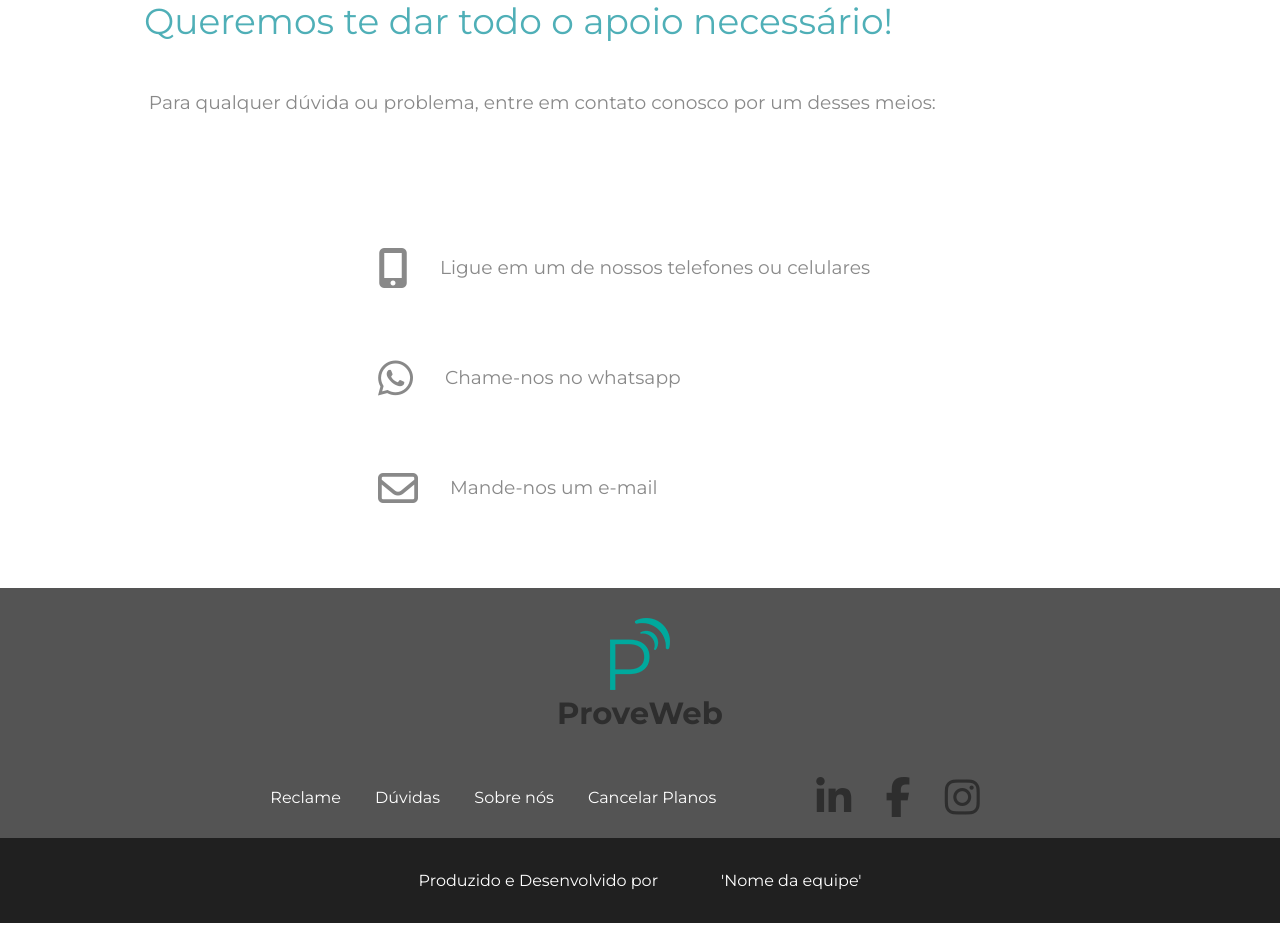
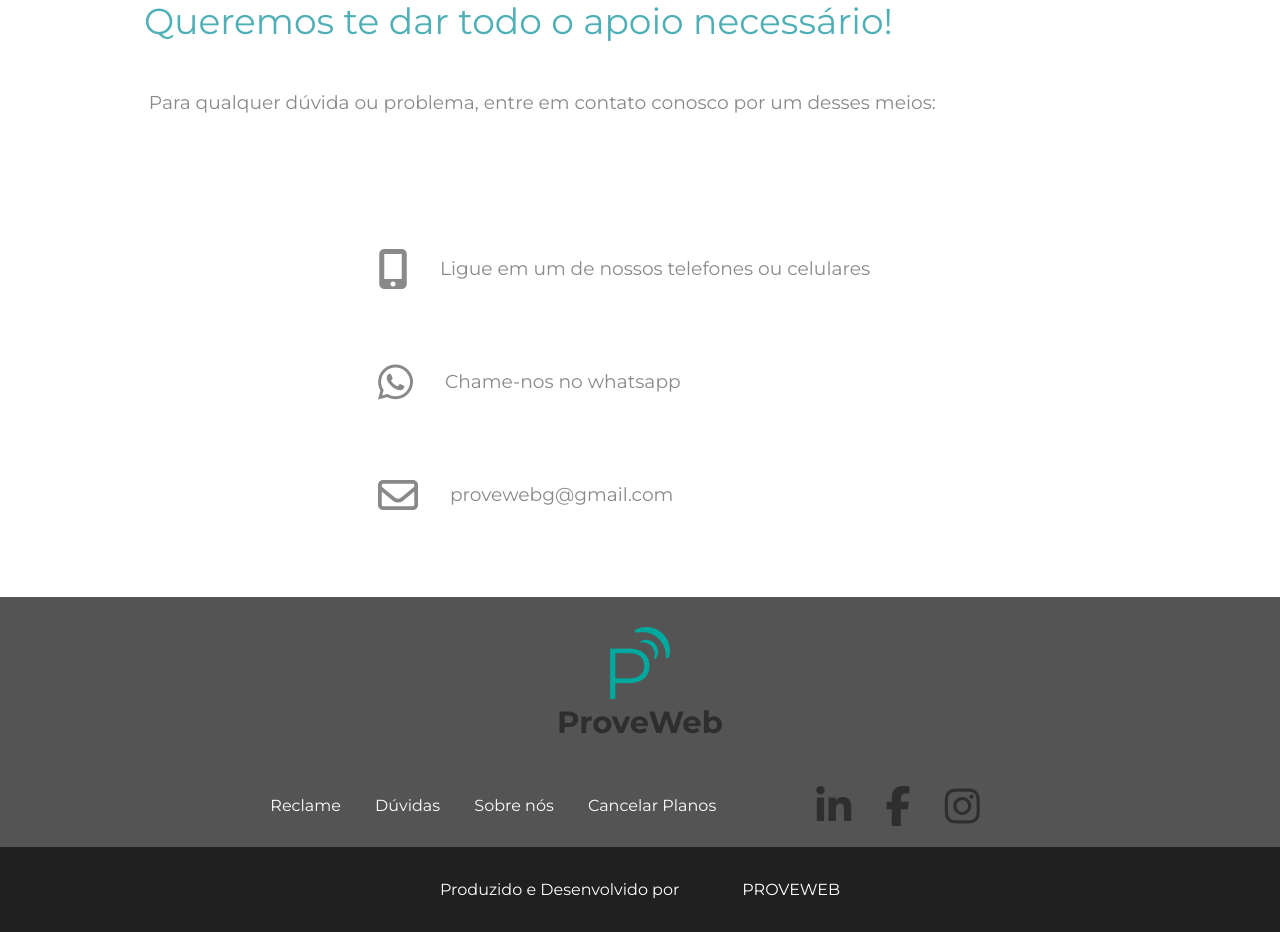
Before and after one commit to igoryan260/Projeto-Tcc-Completo, a PHP site: page /others-pages/contat.html in a window 1280 px wide. Shown: the part 503-1435 px from the top of the page. Run offline with PHP 8.4, Linux system fonts and the light colour scheme; some libraries are stand-ins or nearby versions.

Commit message:
Alteração no rodapé e página de contato

```diff
--- a/estilos_css/_contato.css
+++ b/estilos_css/_contato.css
@@ -54,6 +54,12 @@
     position: relative;
 }
 
+.contat-links ul li button {
+    border: none;
+    cursor: pointer;
+    background: none;
+}
+
 a {
     text-decoration: none;
 }
@@ -70,7 +76,11 @@ a {
     /*alinhamento dos icones com o texto*/
     align-items: center;
     display: flex;
+    width: max-content;
 }
+
+
+/*formatação do texto dos links*/
 
 .text-link-contat {
     font-style: normal;
@@ -78,9 +88,15 @@ a {
     font-size: 14pt;
     font-weight: 400;
     margin-left: 2rem;
+    line-height: 2.3;
 }
 
-.style-hover-link:hover {
+.text-link-contat a {
+    padding: 1rem 0 1rem 0;
+}
+
+.contat-links ul li button i:hover,
+.contat-links ul li button i a:hover {
     color: #4fafb7;
 }
 
--- a/index.html
+++ b/index.html
@@ -173,7 +173,7 @@
         <div class="bottom-background-footer">
             <div class="content-bottom-footer content-footer">
                 <p>
-                    Produzido e Desenvolvido por &nbsp;&nbsp;&nbsp;&nbsp;&nbsp;&nbsp;&nbsp;&nbsp;&nbsp;&nbsp;&nbsp;&nbsp;&nbsp;&nbsp;'Nome da equipe'
+                    Produzido e Desenvolvido por &nbsp;&nbsp;&nbsp;&nbsp;&nbsp;&nbsp;&nbsp;&nbsp;&nbsp;&nbsp;&nbsp;&nbsp;&nbsp;&nbsp;PROVEWEB
                 </p>
             </div>
         </div>
--- a/others-pages/10daysfree.html
+++ b/others-pages/10daysfree.html
@@ -150,7 +150,7 @@
         <div class="bottom-background-footer">
             <div class="content-bottom-footer content-footer">
                 <p>
-                    Produzido e Desenvolvido por &nbsp;&nbsp;&nbsp;&nbsp;&nbsp;&nbsp;&nbsp;&nbsp;&nbsp;&nbsp;&nbsp;&nbsp;&nbsp;&nbsp;'Nome da equipe'
+                    Produzido e Desenvolvido por &nbsp;&nbsp;&nbsp;&nbsp;&nbsp;&nbsp;&nbsp;&nbsp;&nbsp;&nbsp;&nbsp;&nbsp;&nbsp;&nbsp;PROVEWEB
                 </p>
             </div>
         </div>
--- a/others-pages/cadastroPlano.html
+++ b/others-pages/cadastroPlano.html
@@ -186,7 +186,7 @@
         <div class="bottom-background-footer">
             <div class="content-bottom-footer content-footer">
                 <p>
-                    Produzido e Desenvolvido por &nbsp;&nbsp;&nbsp;&nbsp;&nbsp;&nbsp;&nbsp;&nbsp;&nbsp;&nbsp;&nbsp;&nbsp;&nbsp;&nbsp;'Nome da equipe'
+                    Produzido e Desenvolvido por &nbsp;&nbsp;&nbsp;&nbsp;&nbsp;&nbsp;&nbsp;&nbsp;&nbsp;&nbsp;&nbsp;&nbsp;&nbsp;&nbsp;PROVEWEB
                 </p>
             </div>
         </div>
--- a/others-pages/contat.html
+++ b/others-pages/contat.html
@@ -9,7 +9,7 @@
     <link rel="stylesheet" href="../estilos_css/_contato.css">
     <link href="https://fonts.googleapis.com/css2?family=Montserrat:ital,wght@0,300;0,400;0,600;0,700;1,300;1,400;1,600;1,700&display=swap" rel="stylesheet">
     <script src="https://kit.fontawesome.com/7c25744412.js" crossorigin="anonymous"></script>
-    <title>Contato-ProveWeb</title>
+    <title>Contato ProveWeb</title>
 </head>
 
 <body>
@@ -63,31 +63,51 @@
             <div class="contat-links">
                 <ul>
                     <li>
-                        <a href="#">
-                            <i class="fas icon style-hover-link fa-mobile-alt">
-                        <i class="text-link-contat style-hover-link ">Ligue em um de nossos telefones ou celulares</i>
-                            </i>
-                        </a>
+                        <button id="button-tel">
+                        <i class="fas icon style-hover-link fa-mobile-alt">
+                            <i class="text-link-contat style-hover-link ">Ligue em um de nossos telefones ou celulares</i>
+                        </i>
+                    </button>
+
+
                     </li>
                     <li>
-                        <a href="#">
+
+                        <button id="button-whatsapp">
                             <i class="style-hover-link  fab icon fa-whatsapp">
                                 <i class="text-link-contat style-hover-link ">Chame-nos no whatsapp</i>
                             </i>
-                        </a>
+                           </button>
+
                     </li>
                     <li>
-                        <a href="#">
-                            <i class="style-hover-link far icon fa-envelope">
-                            <i class="style-hover-link  text-link-contat">Mande-nos um e-mail</i>
-                            </i>
-                        </a>
+
+                        <button id="button-email">
+                                <i class="style-hover-link far icon fa-envelope">
+                                    <i class="style-hover-link  text-link-contat"><a href="mailto:provewebg@gmail.com">provewebg@gmail.com</a></i>
+                                    </i>
+                            </button>
+
                     </li>
                 </ul>
             </div>
         </div>
     </div>
     <!-- Fim central da página-->
+
+    <!-- Estas divs abaixo servem pra carregar na tela uma janela com os numeros, email ou alguma coisa referente ao contato desejado pelo cliente-->
+    <div id="contatosProveweb" class="display-none">
+        <div id="content-divContatos">
+            <div id="telefone">
+                <strong>Telefone:</strong>
+                <a href="tel:+5500000000">&#40;11&#41; 0000-0000</a><br/><br/> </strong><strong>Celular:</strong> <a href="tel:+55999999999">&#40;11&#41; 99999-9999</a>
+            </div>
+            <div id="whatsapp">
+                <a href="https://mywhats.net/proveweb">Opção 1</a>
+            </div>
+            <button id="btn-fecharModal">Fechar</button>
+        </div>
+    </div>
 
     <!-- Rodapé-->
     <footer>
@@ -134,12 +154,15 @@
         <div class="bottom-background-footer">
             <div class="content-bottom-footer content-footer">
                 <p>
-                    Produzido e Desenvolvido por &nbsp;&nbsp;&nbsp;&nbsp;&nbsp;&nbsp;&nbsp;&nbsp;&nbsp;&nbsp;&nbsp;&nbsp;&nbsp;&nbsp;'Nome da equipe'
+                    Produzido e Desenvolvido por &nbsp;&nbsp;&nbsp;&nbsp;&nbsp;&nbsp;&nbsp;&nbsp;&nbsp;&nbsp;&nbsp;&nbsp;&nbsp;&nbsp;PROVEWEB
                 </p>
             </div>
         </div>
     </footer>
 
+    <!-- JavaScript-->
+    <script src="../js/contatos.js"></script>
+
 </body>
 
 </html>
--- a/others-pages/duvidas.html
+++ b/others-pages/duvidas.html
@@ -107,7 +107,7 @@
         <div class="bottom-background-footer">
             <div class="content-bottom-footer content-footer">
                 <p>
-                    Produzido e Desenvolvido por &nbsp;&nbsp;&nbsp;&nbsp;&nbsp;&nbsp;&nbsp;&nbsp;&nbsp;&nbsp;&nbsp;&nbsp;&nbsp;&nbsp;'Nome da equipe'
+                    Produzido e Desenvolvido por &nbsp;&nbsp;&nbsp;&nbsp;&nbsp;&nbsp;&nbsp;&nbsp;&nbsp;&nbsp;&nbsp;&nbsp;&nbsp;&nbsp;PROVEWEB
                 </p>
             </div>
         </div>
--- a/others-pages/login.html
+++ b/others-pages/login.html
@@ -158,7 +158,7 @@
         <div class="bottom-background-footer">
             <div class="content-bottom-footer content-footer">
                 <p>
-                    Produzido e Desenvolvido por &nbsp;&nbsp;&nbsp;&nbsp;&nbsp;&nbsp;&nbsp;&nbsp;&nbsp;&nbsp;&nbsp;&nbsp;&nbsp;&nbsp;'Nome da equipe'
+                    Produzido e Desenvolvido por &nbsp;&nbsp;&nbsp;&nbsp;&nbsp;&nbsp;&nbsp;&nbsp;&nbsp;&nbsp;&nbsp;&nbsp;&nbsp;&nbsp;PROVEWEB
                 </p>
             </div>
         </div>
--- a/others-pages/modoPagamento.html
+++ b/others-pages/modoPagamento.html
@@ -178,7 +178,7 @@
         <div class="bottom-background-footer">
             <div class="content-bottom-footer content-footer">
                 <p>
-                    Produzido e Desenvolvido por &nbsp;&nbsp;&nbsp;&nbsp;&nbsp;&nbsp;&nbsp;&nbsp;&nbsp;&nbsp;&nbsp;&nbsp;&nbsp;&nbsp;'Nome da equipe'
+                    Produzido e Desenvolvido por &nbsp;&nbsp;&nbsp;&nbsp;&nbsp;&nbsp;&nbsp;&nbsp;&nbsp;&nbsp;&nbsp;&nbsp;&nbsp;&nbsp;PROVEWEB
                 </p>
             </div>
         </div>
--- a/others-pages/personalizePlan.html
+++ b/others-pages/personalizePlan.html
@@ -189,7 +189,7 @@
         <div class="bottom-background-footer">
             <div class="content-bottom-footer content-footer">
                 <p>
-                    Produzido e Desenvolvido por &nbsp;&nbsp;&nbsp;&nbsp;&nbsp;&nbsp;&nbsp;&nbsp;&nbsp;&nbsp;&nbsp;&nbsp;&nbsp;&nbsp;'Nome da equipe'
+                    Produzido e Desenvolvido por &nbsp;&nbsp;&nbsp;&nbsp;&nbsp;&nbsp;&nbsp;&nbsp;&nbsp;&nbsp;&nbsp;&nbsp;&nbsp;&nbsp;PROVEWEB
                 </p>
             </div>
         </div>
--- a/others-pages/planSelected/completePlan.html
+++ b/others-pages/planSelected/completePlan.html
@@ -147,7 +147,7 @@
         <div class="bottom-background-footer">
             <div class="content-bottom-footer content-footer">
                 <p>
-                    Produzido e Desenvolvido por &nbsp;&nbsp;&nbsp;&nbsp;&nbsp;&nbsp;&nbsp;&nbsp;&nbsp;&nbsp;&nbsp;&nbsp;&nbsp;&nbsp;'Nome da equipe'
+                    Produzido e Desenvolvido por &nbsp;&nbsp;&nbsp;&nbsp;&nbsp;&nbsp;&nbsp;&nbsp;&nbsp;&nbsp;&nbsp;&nbsp;&nbsp;&nbsp;PROVEWEB
                 </p>
             </div>
         </div>
--- a/others-pages/planSelected/economicPlan.html
+++ b/others-pages/planSelected/economicPlan.html
@@ -139,7 +139,7 @@
         <div class="bottom-background-footer">
             <div class="content-bottom-footer content-footer">
                 <p>
-                    Produzido e Desenvolvido por &nbsp;&nbsp;&nbsp;&nbsp;&nbsp;&nbsp;&nbsp;&nbsp;&nbsp;&nbsp;&nbsp;&nbsp;&nbsp;&nbsp;'Nome da equipe'
+                    Produzido e Desenvolvido por &nbsp;&nbsp;&nbsp;&nbsp;&nbsp;&nbsp;&nbsp;&nbsp;&nbsp;&nbsp;&nbsp;&nbsp;&nbsp;&nbsp;PROVEWEB
                 </p>
             </div>
         </div>
--- a/others-pages/planSelected/parcialPlan.html
+++ b/others-pages/planSelected/parcialPlan.html
@@ -143,7 +143,7 @@
         <div class="bottom-background-footer">
             <div class="content-bottom-footer content-footer">
                 <p>
-                    Produzido e Desenvolvido por &nbsp;&nbsp;&nbsp;&nbsp;&nbsp;&nbsp;&nbsp;&nbsp;&nbsp;&nbsp;&nbsp;&nbsp;&nbsp;&nbsp;'Nome da equipe'
+                    Produzido e Desenvolvido por &nbsp;&nbsp;&nbsp;&nbsp;&nbsp;&nbsp;&nbsp;&nbsp;&nbsp;&nbsp;&nbsp;&nbsp;&nbsp;&nbsp;PROVEWEB
                 </p>
             </div>
         </div>
--- a/others-pages/planSelected/superPlan.html
+++ b/others-pages/planSelected/superPlan.html
@@ -153,7 +153,7 @@
         <div class="bottom-background-footer">
             <div class="content-bottom-footer content-footer">
                 <p>
-                    Produzido e Desenvolvido por &nbsp;&nbsp;&nbsp;&nbsp;&nbsp;&nbsp;&nbsp;&nbsp;&nbsp;&nbsp;&nbsp;&nbsp;&nbsp;&nbsp;'Nome da equipe'
+                    Produzido e Desenvolvido por &nbsp;&nbsp;&nbsp;&nbsp;&nbsp;&nbsp;&nbsp;&nbsp;&nbsp;&nbsp;&nbsp;&nbsp;&nbsp;&nbsp;PROVEWEB
                 </p>
             </div>
         </div>
--- a/others-pages/planos_serviços.html
+++ b/others-pages/planos_serviços.html
@@ -222,7 +222,7 @@
         <div class="bottom-background-footer">
             <div class="content-bottom-footer content-footer">
                 <p>
-                    Produzido e Desenvolvido por &nbsp;&nbsp;&nbsp;&nbsp;&nbsp;&nbsp;&nbsp;&nbsp;&nbsp;&nbsp;&nbsp;&nbsp;&nbsp;&nbsp;'Nome da equipe'
+                    Produzido e Desenvolvido por &nbsp;&nbsp;&nbsp;&nbsp;&nbsp;&nbsp;&nbsp;&nbsp;&nbsp;&nbsp;&nbsp;&nbsp;&nbsp;&nbsp;PROVEWEB
                 </p>
             </div>
         </div>
--- a/others-pages/reclame.html
+++ b/others-pages/reclame.html
@@ -137,7 +137,7 @@
         <div class="bottom-background-footer">
             <div class="content-bottom-footer content-footer">
                 <p>
-                    Produzido e Desenvolvido por &nbsp;&nbsp;&nbsp;&nbsp;&nbsp;&nbsp;&nbsp;&nbsp;&nbsp;&nbsp;&nbsp;&nbsp;&nbsp;&nbsp;'Nome da equipe'
+                    Produzido e Desenvolvido por &nbsp;&nbsp;&nbsp;&nbsp;&nbsp;&nbsp;&nbsp;&nbsp;&nbsp;&nbsp;&nbsp;&nbsp;&nbsp;&nbsp;PROVEWEB
                 </p>
             </div>
         </div>
--- a/others-pages/sobreNos.html
+++ b/others-pages/sobreNos.html
@@ -116,7 +116,7 @@
         <div class="bottom-background-footer">
             <div class="content-bottom-footer content-footer">
                 <p>
-                    Produzido e Desenvolvido por &nbsp;&nbsp;&nbsp;&nbsp;&nbsp;&nbsp;&nbsp;&nbsp;&nbsp;&nbsp;&nbsp;&nbsp;&nbsp;&nbsp;'Nome da equipe'
+                    Produzido e Desenvolvido por &nbsp;&nbsp;&nbsp;&nbsp;&nbsp;&nbsp;&nbsp;&nbsp;&nbsp;&nbsp;&nbsp;&nbsp;&nbsp;&nbsp;PROVEWEB
                 </p>
             </div>
         </div>
```
Also changed, not shown: other parts of estilos_css/_contato.css (+55 -0 lines), js/contatos.js (added, +28 -0 lines).
